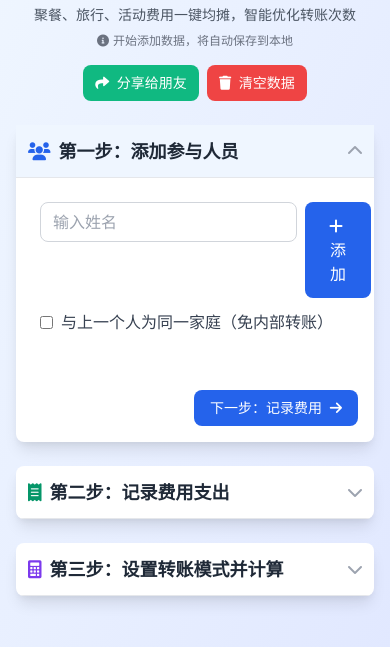
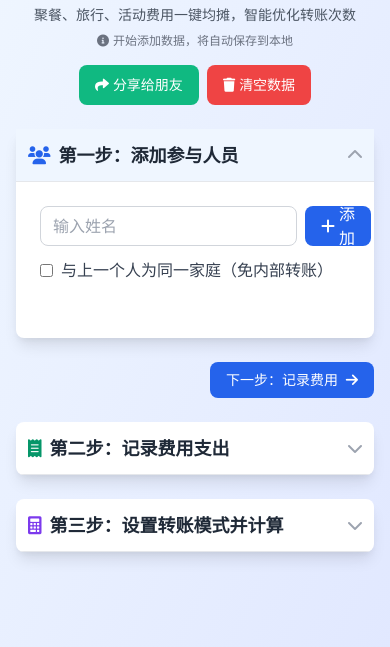
Before and after one commit to sssjjw/suanzhang, a website: page index.html in a window 390 px wide. Shown: the part 67-714 px from the top of the page. Drawn offline with nearby package versions, Linux system fonts and the light colour scheme.

Commit message:
🔧 修复按钮位置：移到框外，优化手机端按钮高度

```diff
--- a/index.html
+++ b/index.html
@@ -114,6 +114,20 @@
                 height: 2.5rem !important;
                 padding: 0.5rem !important;
             }
+
+            /* 添加按钮高度优化 */
+            button {
+                height: auto !important;
+            }
+
+            /* 人员添加按钮特别优化 */
+            .flex.gap-2 button {
+                height: 2.5rem !important;
+                padding: 0.5rem 1rem !important;
+                display: flex !important;
+                align-items: center !important;
+                justify-content: center !important;
+            }
         }
     </style>
 </head>
@@ -201,15 +215,15 @@
                         <!-- 动态生成人员列表 -->
                     </div>
                 </div>
+            </div>
 
             <!-- 第一步下一步按钮 -->
-                <div id="step1-next-wrapper" class="flex justify-end p-4 pt-0">
+            <div id="step1-next-wrapper" class="flex justify-end mb-6">
                 <button onclick="completeStep(1)" id="step1-next"
                         class="bg-blue-600 text-white px-4 md:px-6 py-2 md:py-3 rounded-lg hover:bg-blue-700 transition-colors disabled:opacity-50 disabled:cursor-not-allowed text-sm md:text-base"
                         disabled>
                     下一步：记录费用 <i class="fas fa-arrow-right ml-1"></i>
                 </button>
-                </div>
             </div>
 
             <!-- 第二步：费用记录 -->
@@ -248,15 +262,15 @@
                         <!-- 动态生成费用列表 -->
                     </div>
                 </div>
+            </div>
 
             <!-- 第二步下一步按钮 -->
-                <div id="step2-next-wrapper" class="flex justify-end p-4 pt-0 hidden">
+            <div id="step2-next-wrapper" class="flex justify-end mb-6 hidden">
                 <button onclick="completeStep(2)" id="step2-next"
                         class="bg-green-600 text-white px-4 md:px-6 py-2 md:py-3 rounded-lg hover:bg-green-700 transition-colors disabled:opacity-50 disabled:cursor-not-allowed text-sm md:text-base"
                         disabled>
                     下一步：计算结果 <i class="fas fa-arrow-right ml-1"></i>
                 </button>
-                </div>
             </div>
 
             <!-- 第三步：转账设置和计算结果 -->
```
Lines whose indentation alone changed are shown as unchanged.
